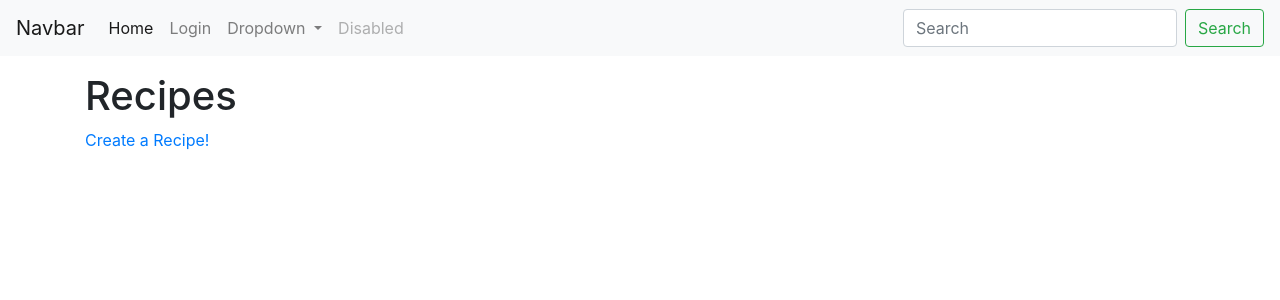
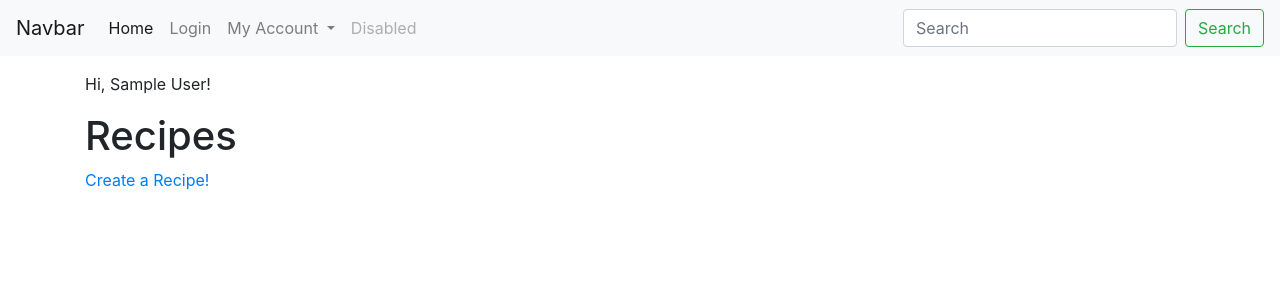
Before and after one commit to AmyYang1799/HB-Project-web-app, a Flask app: page /recipes in a window 1280 px wide. Shown: the top 300 px of the page. Run offline with Flask 2, Linux system fonts and the light colour scheme; the visitor is signed in with stand-in values (Sample User, id 1); data that the repository does not hold is empty.

Commit message:
Added user greeting in recipes.html. Attempted to create a save to favorites button in recipt_details.html.

```diff
--- a/crud.py
+++ b/crud.py
@@ -82,3 +82,22 @@ def get_recipe_by_id(recipe_id):
     """Return a recipe by primary key."""
 
     return Recipe.query.get(recipe_id)
+
+def get_user_by_id(user_id):
+    """Return a user by primary key."""
+
+    return User.query.get(user_id)
+
+def add_saved_recipe(user_id, recipe_id):
+    """Add and return a saved recipe."""
+
+    user = User.query.get(user_id)
+
+    if user.saved_recipes is None:
+        user.saved_recipes = recipe_id
+    else:
+        user.saved_recipes = user.saved_recipes + "," + recipe_id
+
+    db.session.commit()
+
+    return Recipe.query.get(recipe_id)
--- a/model.py
+++ b/model.py
@@ -19,13 +19,14 @@ class User(db.Model):
     password = db.Column(db.String(30), nullable=False)
     fname = db.Column(db.String(30), nullable=False)
     lname = db.Column(db.String(30), nullable=False)
+    saved_recipes = db.Column(db.Text, nullable=True)
 
     # ingredients = a list of Ingredient objects
 
     recipe = db.relationship("Recipe")
 
     def __repr__(self):
-        return f'<User user_id={ self.user_id } email={ self.email } password={ self.password } fname={self.fname} fname={self.lname}>'
+        return f'<User user_id={ self.user_id } email={ self.email } password={ self.password } fname={self.fname} lname={self.lname} saved_recipes={ self.saved_recipes }>'
 
 
 class Recipe(db.Model):
--- a/server.py
+++ b/server.py
@@ -45,7 +45,9 @@ def login():
                 flash("Invalid credentials")
             else:
                 session["user"] = user.user_id
+                session["fname"] = user.fname
                 print(user.user_id)
+                print(user.fname)
                 flash("You were successfully logged in!")
                 return redirect(url_for("view_recipes"))
 
@@ -83,7 +85,7 @@ def show_recipe(recipe_id):
         return redirect("/login")
 
     recipe = crud.get_recipe_by_id(recipe_id)
-
+    print("recipe id:", recipe.recipe_id)
     return render_template("recipe_details.html", recipe=recipe)
 
 
@@ -97,13 +99,15 @@ def view_recipes():
     #     return render_template("recipes.html", recipes=recipes, user=user)
     # else:
     #     return redirect(url_for("login"))
+
     if "user" not in session:
         flash("Please log in!")
         return redirect("/login")
 
+    fname = session["fname"]
     recipes = crud.get_recipes()
 
-    return render_template("recipes.html", recipes=recipes)
+    return render_template("recipes.html", recipes=recipes, fname=fname)
 
 
 @app.route("/add_recipe", methods=["GET", "POST"])
@@ -128,6 +132,14 @@ def add_recipe():
 
     return render_template("recipe_form.html")
 
+@app.route("/favorite_recipe", methods=["GET", "POST"])
+def add_saved_recipe():
+    user_id = session["user"]
+    recipe_id = request.formData.get("recipe_id")
+    recipe = crud.add_saved_recipe(user_id, recipe_id)
+
+    return render_template("recipe_details.html", recipe=recipe)
+
 @app.route("/logout")
 def logout():
     if "user" in session:
--- a/templates/base.html
+++ b/templates/base.html
@@ -34,13 +34,13 @@
           </li>
           <li class="nav-item dropdown">
             <a class="nav-link dropdown-toggle" href="#" id="navbarDropdown" role="button" data-toggle="dropdown" aria-haspopup="true" aria-expanded="false">
-              Dropdown
+              My Account
             </a>
             <div class="dropdown-menu" aria-labelledby="navbarDropdown">
               <a class="dropdown-item" href="/recipes">Recipes</a>
               <a class="dropdown-item" href="/add_recipe">Add a Recipe</a>
               <div class="dropdown-divider"></div>
-              <a class="dropdown-item" href="#">Something else here</a>
+              <a class="dropdown-item" href="#">Saved Recipes</a>
             </div>
           </li>
           <li class="nav-item">
--- a/templates/recipe_details.html
+++ b/templates/recipe_details.html
@@ -4,6 +4,11 @@
 
 {% block body %}
 <div class="container">
+
+    <form action="/favorite_recipe" id="fav-form" method="POST">
+        <button type="submit" id="submit" value="{{recipe.recipe_id}}">Save to Favorites</button>
+    </form>
+
 <h2>{{ recipe.recipe_name }}</h2>
 <br>
 <p>
--- a/templates/recipes.html
+++ b/templates/recipes.html
@@ -2,6 +2,7 @@
 {% block title %}All Recipes{% endblock %}
 {% block body %}
 <div class="container">
+<p>Hi, {{ fname }}!</p>
 <h1>Recipes</h1>
 
 
```
Also changed, not shown: static/js/recipes.js (+4 -8 lines).
